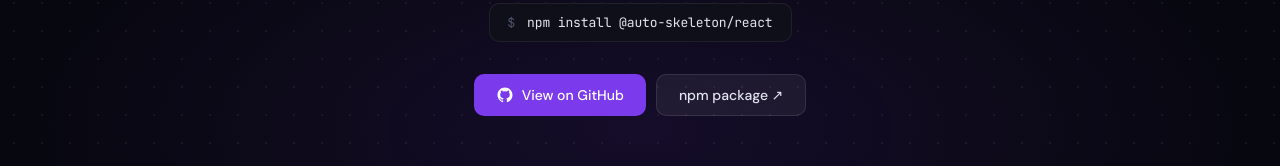
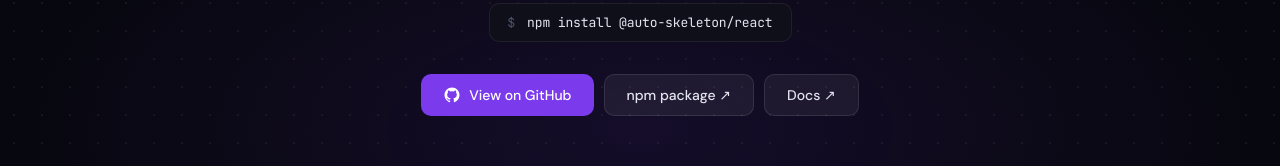
Before and after one commit to riazzahmedm/react-auto-skeleton, a React (Vite) app in the folder examples/react-demo/: page / in a window 1280 px wide. Shown: the part 456-622 px from the top of the page. Built offline with nearby package versions, Linux system fonts and the light colour scheme; a web font is replaced by a local one.

Commit message:
feat: add Docs CTA button in hero next to npm package

```diff
--- a/examples/react-demo/src/main.tsx
+++ b/examples/react-demo/src/main.tsx
@@ -398,6 +398,21 @@
           >
             npm package ↗
           </a>
+          <a
+            href="/react-auto-skeleton/docs/getting-started"
+            style={{
+              display: "inline-flex", alignItems: "center", gap: 8,
+              padding: "11px 22px", borderRadius: 10,
+              background: "var(--btn-bg)", color: "var(--text)",
+              border: "1px solid var(--btn-border)",
+              fontSize: 14, fontWeight: 500, textDecoration: "none",
+              transition: "opacity 0.2s"
+            }}
+            onMouseEnter={e => (e.currentTarget.style.opacity = "0.7")}
+            onMouseLeave={e => (e.currentTarget.style.opacity = "1")}
+          >
+            Docs ↗
+          </a>
         </div>
 
         {/* Cycling card */}
```
